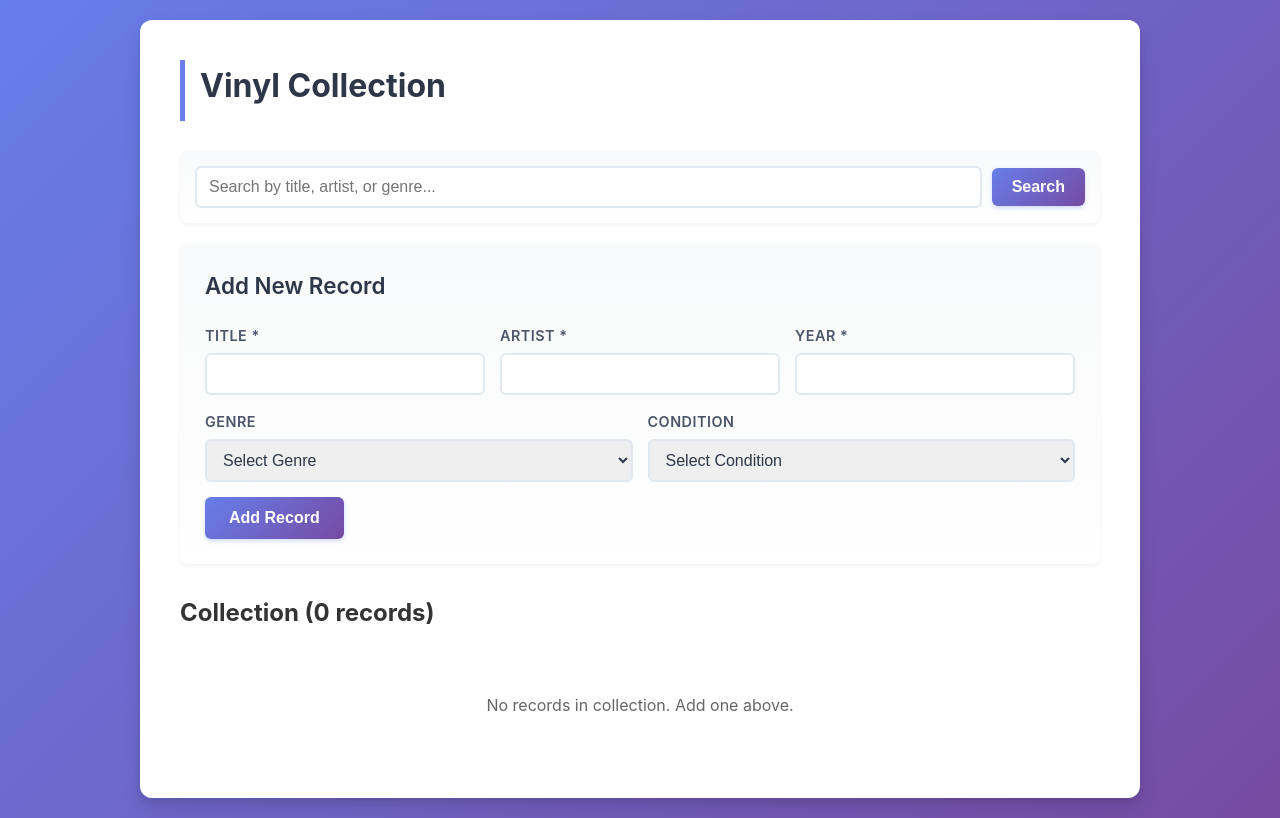
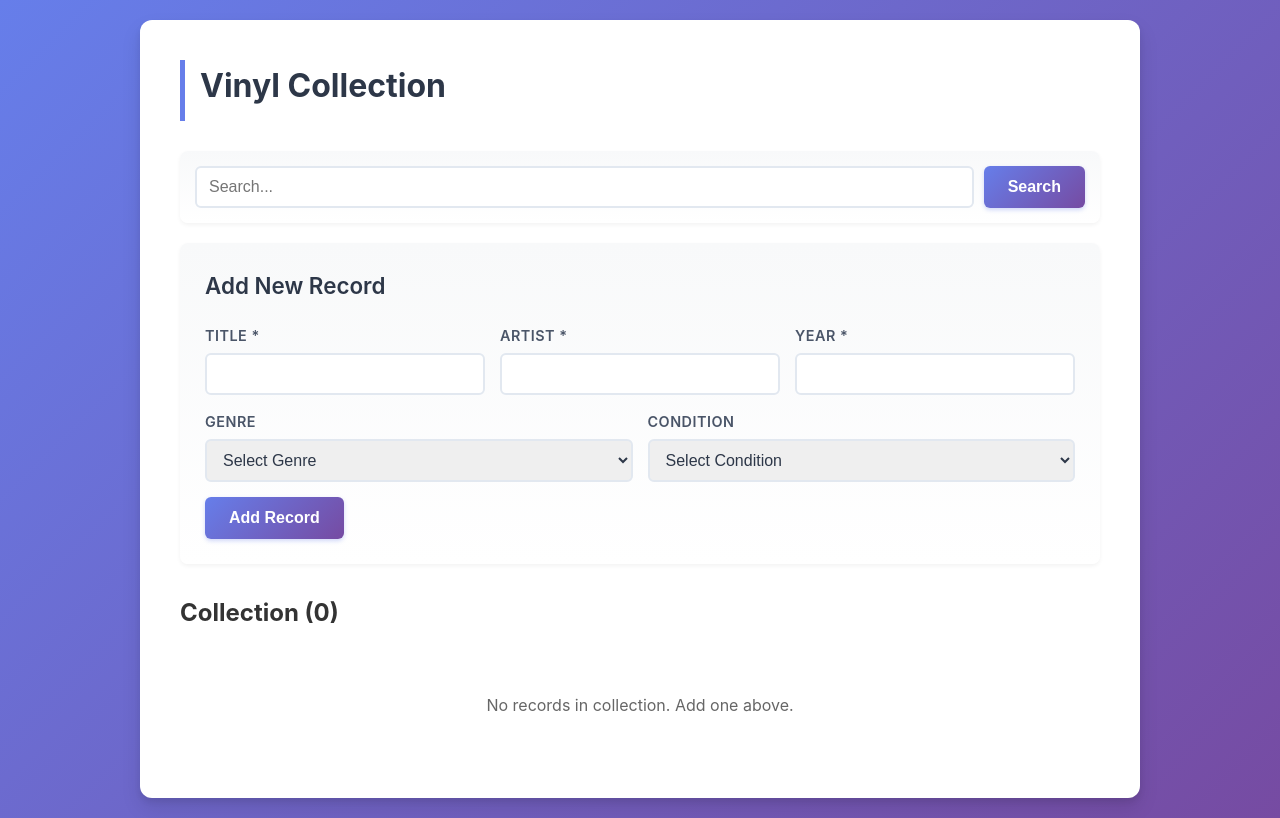
Before and after one commit to Bsmizzy/CRUD_Vinyl, a Flask app: page / in a window 1280 px wide. Run offline with Flask 3, Linux system fonts and the light colour scheme.

Commit message:
Simplify search code
- Shorten variable names (q instead of search_query)
- Compact query formatting
- Simplify placeholder text
- Clean up HTML formatting

```diff
--- a/app.py
+++ b/app.py
@@ -53,20 +53,19 @@ def index():
             except ValueError:
                 flash('Year must be a valid number.', 'error')
 
-    search_query = request.args.get('search', '').strip()
+    q = request.args.get('search', '').strip()
 
-    if search_query:
+    if q:
+        search = f'%{q}%'
         vinyls = Vinyl.query.filter(
-            db.or_(
-                Vinyl.title.ilike(f'%{search_query}%'),
-                Vinyl.artist.ilike(f'%{search_query}%'),
-                Vinyl.genre.ilike(f'%{search_query}%')
-            )
+            db.or_(Vinyl.title.ilike(search),
+                   Vinyl.artist.ilike(search),
+                   Vinyl.genre.ilike(search))
         ).order_by(Vinyl.date_added.desc()).all()
     else:
         vinyls = Vinyl.query.order_by(Vinyl.date_added.desc()).all()
 
-    return render_template('index.html', vinyls=vinyls, search_query=search_query)
+    return render_template('index.html', vinyls=vinyls, search_query=q)
 
 
 @app.route('/update/<int:id>', methods=['GET', 'POST'])
--- a/templates/index.html
+++ b/templates/index.html
@@ -263,16 +263,11 @@
         {% endwith %}
 
         <div class="form-section" style="margin-bottom: 20px; padding: 15px;">
-            <form method="GET" style="display: flex; gap: 10px; align-items: center;">
-                <input type="text"
-                       name="search"
-                       placeholder="Search by title, artist, or genre..."
-                       value="{{ search_query or '' }}"
-                       style="flex: 1;">
-                <button type="submit" style="padding: 10px 20px;">Search</button>
+            <form method="GET" style="display: flex; gap: 10px;">
+                <input type="text" name="search" placeholder="Search..." value="{{ search_query or '' }}" style="flex: 1;">
+                <button type="submit">Search</button>
                 {% if search_query %}
-                    <a href="{{ url_for('index') }}"
-                       style="padding: 10px 20px; background: #718096; color: white; text-decoration: none; border-radius: 6px;">Clear</a>
+                    <a href="/" style="padding: 10px 20px; background: #718096; color: white; text-decoration: none; border-radius: 6px;">Clear</a>
                 {% endif %}
             </form>
         </div>
@@ -329,7 +324,7 @@
         </div>
 
         <div class="records-section">
-            <h2>Collection ({{ vinyls|length }} records){% if search_query %} - Search results for "{{ search_query }}"{% endif %}</h2>
+            <h2>Collection ({{ vinyls|length }}{% if search_query %} - "{{ search_query }}"{% endif %})</h2>
             {% if vinyls %}
                 <table>
                     <thead>
```
